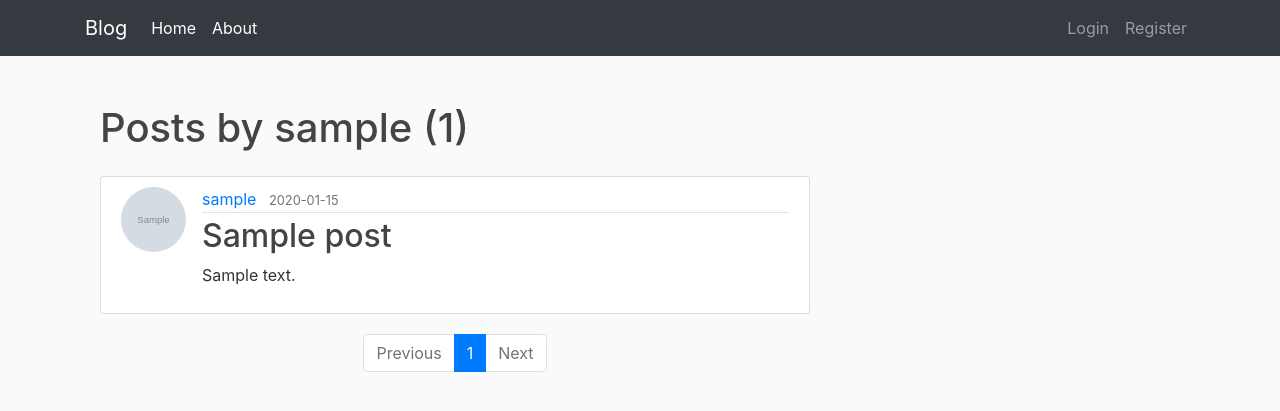
After one commit to VanoAkofashvili/flask_blog, a Flask app: a page that uses flaskblog/templates/base.html in a window 1280 px wide. The commit adds this page. Shown: the top 411 px of the page. Run offline with Flask 2, Linux system fonts and the light colour scheme; tables that the repository leaves empty hold one stand-in row (values such as "Sample post"); grey boxes marked "Sample" are stand-in pictures; some libraries are stand-ins or nearby versions.

Commit message:
added route(user/posts), now users can see each other's posts

```diff
--- a/flaskblog/routes.py
+++ b/flaskblog/routes.py
@@ -11,7 +11,7 @@ from flask_login import login_user, login_required, logout_user, current_user
 @app.route("/")
 def index():
     page = int(request.args.get('page', 1))
-    posts = Post.query.order_by(Post.date_posted.desc()).paginate(per_page=2, page=page)
+    posts = Post.query.order_by(Post.date_posted.desc()).paginate(per_page=5, page=page)
 
     return render_template('home.html', title='Posts', posts=posts)
 
@@ -154,3 +154,11 @@ def delete_post(post_id):
     db.session.commit()
     flash('Your post has been deleted!', 'success')
     return redirect(url_for('index'))
+
+
+@app.route('/user/<string:username>/posts')
+def user_posts(username):
+    user = User.query.filter_by(username=username).first_or_404()
+    page = int(request.args.get('page', 1))
+    posts = Post.query.filter_by(user_id=user.id).order_by(Post.date_posted.desc()).paginate(per_page=5, page=page)
+    return render_template('user_posts.html', title=f'{user.username} - Posts', user=user, posts=posts)
--- a/flaskblog/templates/base.html
+++ b/flaskblog/templates/base.html
@@ -19,9 +19,9 @@
     <link rel="stylesheet" href="{{ url_for('static', filename='css/main.css' ) }}">
 
     {% if title %}
-        <title>Flask - {{ title }}</title>
+        <title>{{ title }}</title>
     {% else %}
-        <title>Flask Login System</title>
+        <title>Flask Blog</title>
     {% endif %}
 </head>
 <body>
--- a/flaskblog/templates/home.html
+++ b/flaskblog/templates/home.html
@@ -5,7 +5,7 @@
                  class="rounded-circle article-img">
             <div class="media-body">
                 <div class="article-metadata">
-                    <a class="mr-2" href="#">{{ post.author.username }}</a>
+                    <a class="mr-2" href="{{ url_for('user_posts', username=post.author.username) }}">{{ post.author.username }}</a>
                     <small class="text-muted">{{ post.date_posted.strftime('%Y-%m-%d') }}</small>
                 </div>
                 <h2><a href="{{ url_for('post', post_id=post.id) }}" class="article-title">{{ post.title }}</a></h2>
@@ -31,4 +31,5 @@
                 <a class="page-link" href="{{ url_for('index', page=posts.next_num) }}">Next</a>
             </li>
         </ul>
-    </nav>{% endblock content %}
+    </nav>
+{% endblock content %}
--- /dev/null
+++ b/flaskblog/templates/user_posts.html
@@ -0,0 +1,39 @@
+{% extends 'base.html' %}
+{% block content %}
+    <h1 class="mb-4">Posts by {{ user.username }} ({{ posts.total }})</h1>
+    {% for post in posts.items %}
+        <article class="media content-section">
+            <img src="{{ url_for('static', filename='profile_pics/' + post.author.image_file) }}" alt="avatar"
+                 class="rounded-circle article-img">
+            <div class="media-body">
+                <div class="article-metadata">
+                    <a class="mr-2" href="#">{{ post.author.username }}</a>
+                    <small class="text-muted">{{ post.date_posted.strftime('%Y-%m-%d') }}</small>
+                </div>
+                <h2><a href="{{ url_for('post', post_id=post.id) }}" class="article-title">{{ post.title }}</a></h2>
+                <p class="article-content">{{ post.content }}</p>
+            </div>
+        </article>
+
+    {% endfor %}
+
+    <nav aria-label="Page navigation example">
+        <ul class="pagination justify-content-center">
+            <li class="page-item {% if not posts.has_prev %} disabled {% endif %}">
+                <a class="page-link" href="{{ url_for('user_posts', username=user.username, page=posts.prev_num) }}" tabindex="-1">Previous</a>
+            </li>
+            {% for page in posts.iter_pages(left_edge=1, right_edge=1, left_current=1, right_current=2) %}
+                {% if not page %}
+                    <li class="page-item disabled"><a class="page-link" href="#">...</a>
+                        {% else %}
+                    <li class="page-item {% if page==posts.page %} active {% endif %}"><a class="page-link"
+                                                                                          href="{{ url_for('user_posts', username=user.username, page=page) }}">{{ page }}</a>
+                    </li>
+                {% endif %}
+            {% endfor %}
+            <li class="page-item {% if not posts.has_next %} disabled {% endif %}">
+                <a class="page-link" href="{{ url_for('user_posts', username=user.username, page=posts.next_num) }}">Next</a>
+            </li>
+        </ul>
+    </nav>
+{% endblock content %}
```
